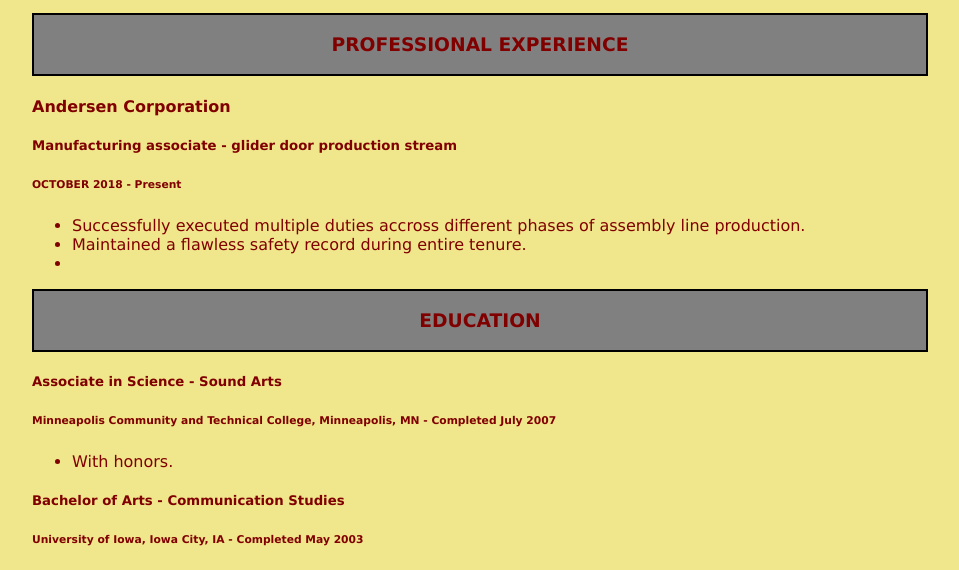
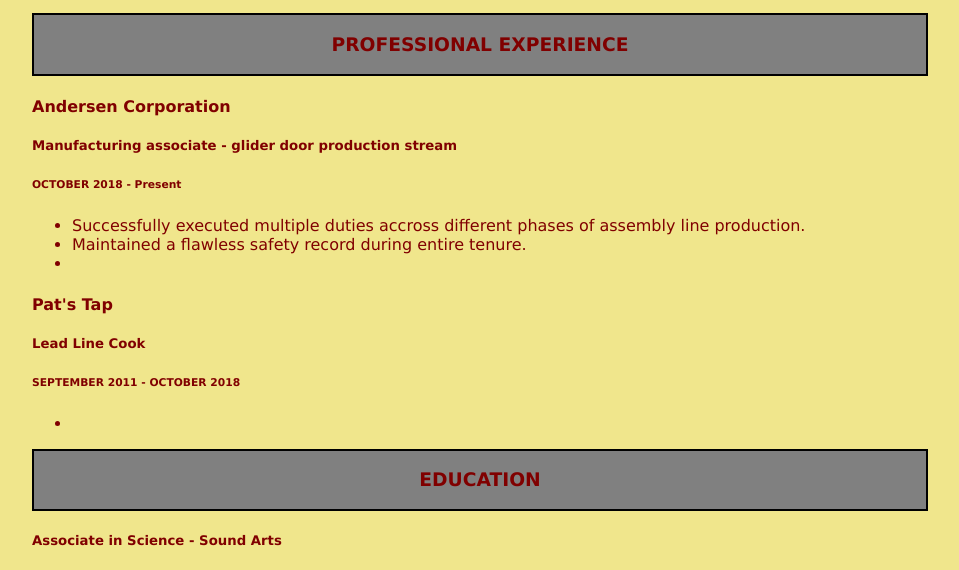
Before and after one commit to ralwine/ralwine.github.io, a plain HTML site: page index.html in a window 1280 px wide. Shown: the part 228-798 px from the top of the page, without its empty margins (160-1119 px from the left). Drawn offline with Linux system fonts and the light colour scheme.

Commit message:
Update index.html

```diff
--- a/index.html
+++ b/index.html
@@ -22,6 +22,14 @@
         <li></li>
     </ul>
   </div>
+  <div>
+    <h4>Pat's Tap</h4>
+    <h5>Lead Line Cook</h5>
+    <h6>SEPTEMBER 2011 - OCTOBER 2018</h6>
+    <ul>
+      <li></li>
+    </ul>
+  </div>
   <div class="exp-header">
     <h3>EDUCATION</h3>
   </div>
```
